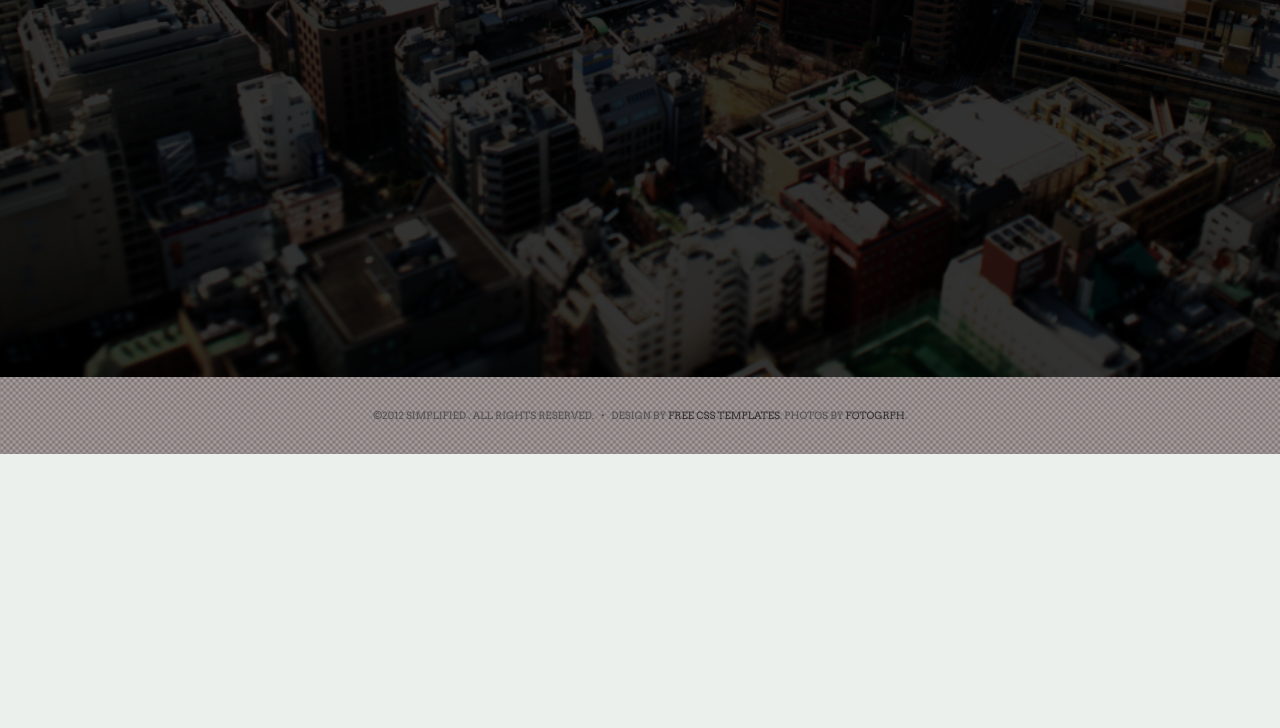
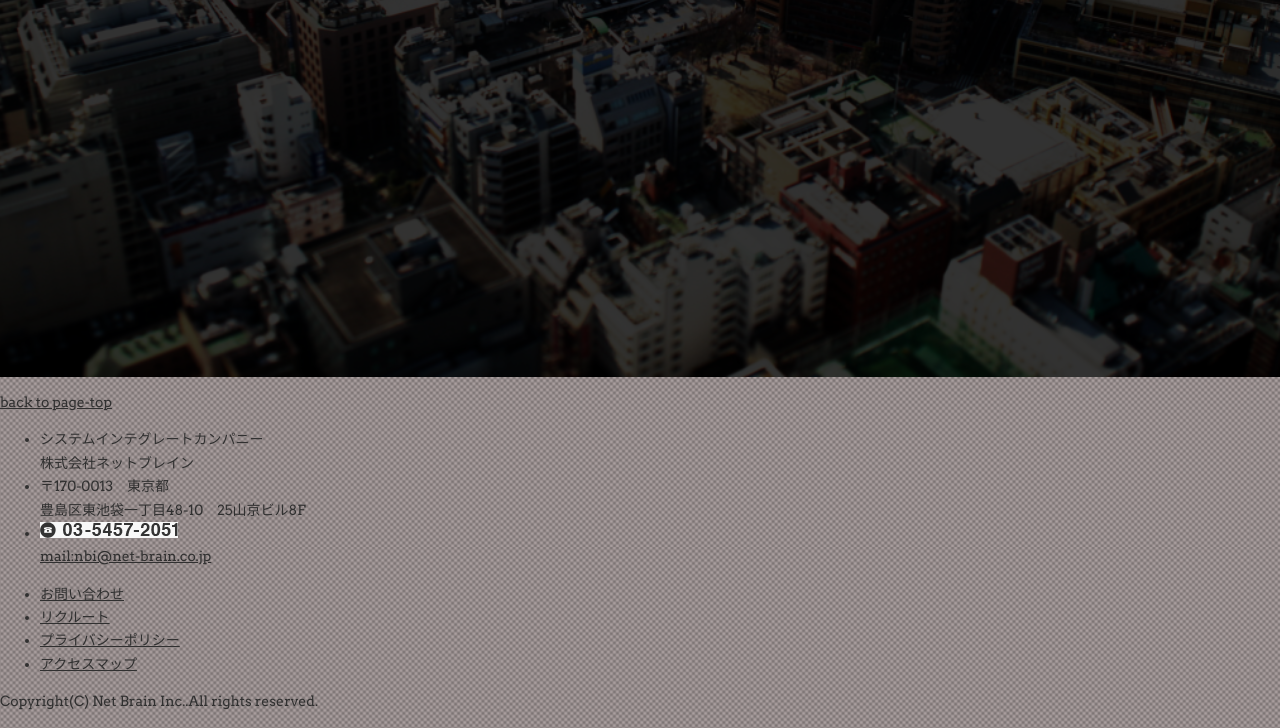
Before and after one commit to yoshiyuki-sasaki/Netbrain.inc, a plain HTML site: page index.html in a window 1280 px wide. Shown: the part 703-1431 px from the top of the page. Before the commit the page ends 1157 px from the top, so only its background shows below. Drawn offline with nearby package versions, Linux system fonts and the light colour scheme.

Commit message:
Signed-off-by: Shoichi Mori <suzuki_tokyo1003@yahoo.co.jp>

```diff
--- a/index.html
+++ b/index.html
@@ -20,6 +20,7 @@ Description: Nothing special.
 <link href="http://fonts.googleapis.com/css?family=Arvo" rel="stylesheet" type="text/css" />
 <link href="css/default.css" rel="stylesheet" type="text/css" />
 <script src="http://code.jquery.com/jquery-latest.js"></script>
+<script type="text/javascript" src="js/common.js"></script>
 
 </head>
 <body>
@@ -202,12 +203,49 @@ Description: Nothing special.
 			</ul>
 		</div>
 		<!-- end sidebar -->
-		<br style="clear: both;" />
+		<br style="clear: both;" >
 	</div>
 </div>
 
 <!-- end page -->
 <!-- start footer -->
+<footer class="global">
+
+	<!-- if you want to add social network, this field is best -->
+
+	<div id="pageTop" class="clearfix">
+		<a href="#header" class="scroll">
+			<p>back to page-top</p>
+		</a>
+	</div>
+
+	<div id="footerCont">
+		<ul class="clearfix">
+			<li class="ftCompany">システムインテグレートカンパニー<br>株式会社ネットブレイン</li>
+			<li class="ftAddress">〒170-0013　東京都<br>豊島区東池袋一丁目48-10　25山京ビル8F</li>
+			<li class="ftTell"><img src="img/footerTell.gif" alt="Tel:03-5960-6848" width="138" height="16"><br><a href="mailto:nbi@net-brain.co.jp">mail:nbi@net-brain.co.jp</a></li>
+		</ul>
+	</div>
+	<!-- end #footerCont -->
+
+	<div id="footer-line"></div>
+
+	<div id="footerBtm" class="clearfix">
+		<ul class="navi clearfix">
+			<li><a href="#">お問い合わせ</a></li>
+			<li><a href="#" target="_blank">リクルート</a></li>
+			<li><a href="#">プライバシーポリシー</a></li>
+			<li><a href="#">アクセスマップ</a></li>
+		</ul>
+
+		<p id="copyright">Copyright(C) Net Brain Inc..All rights reserved.</p>
+
+	</div>
+	<!-- end #footerBtm -->
+
+</footer>
+<!-- end footer.global -->
+<!--
 <div id="footer">
 <p id="legal"> &copy;2012 Simplified . All Rights Reserved.
 	&nbsp;&nbsp;&bull;&nbsp;&nbsp;
```
